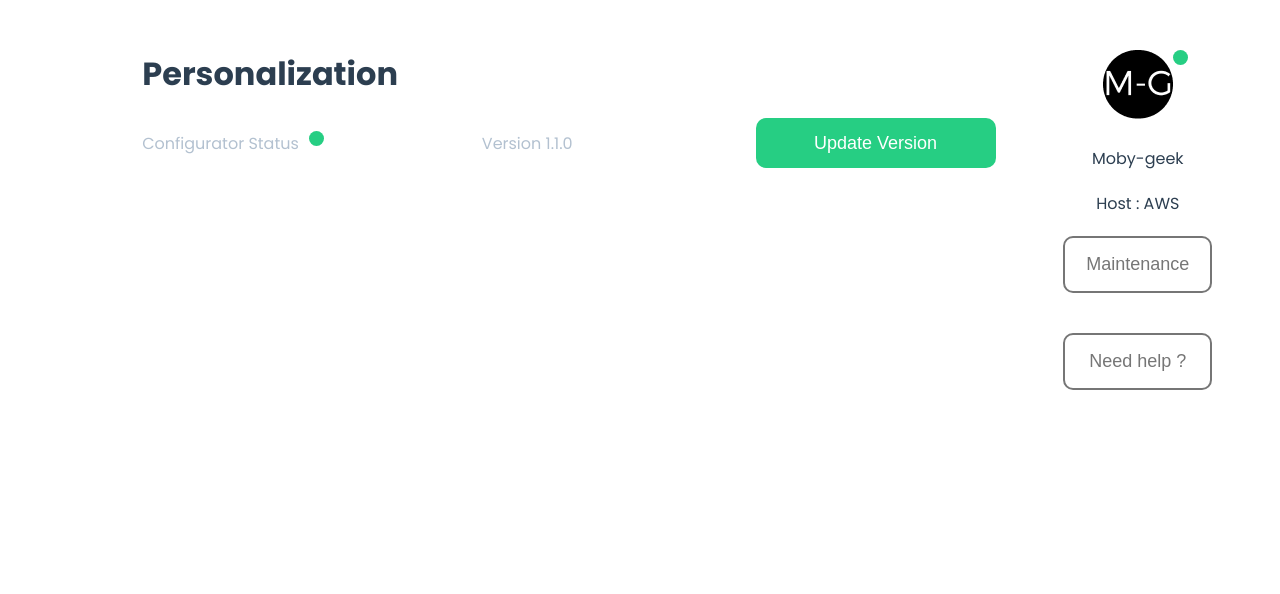
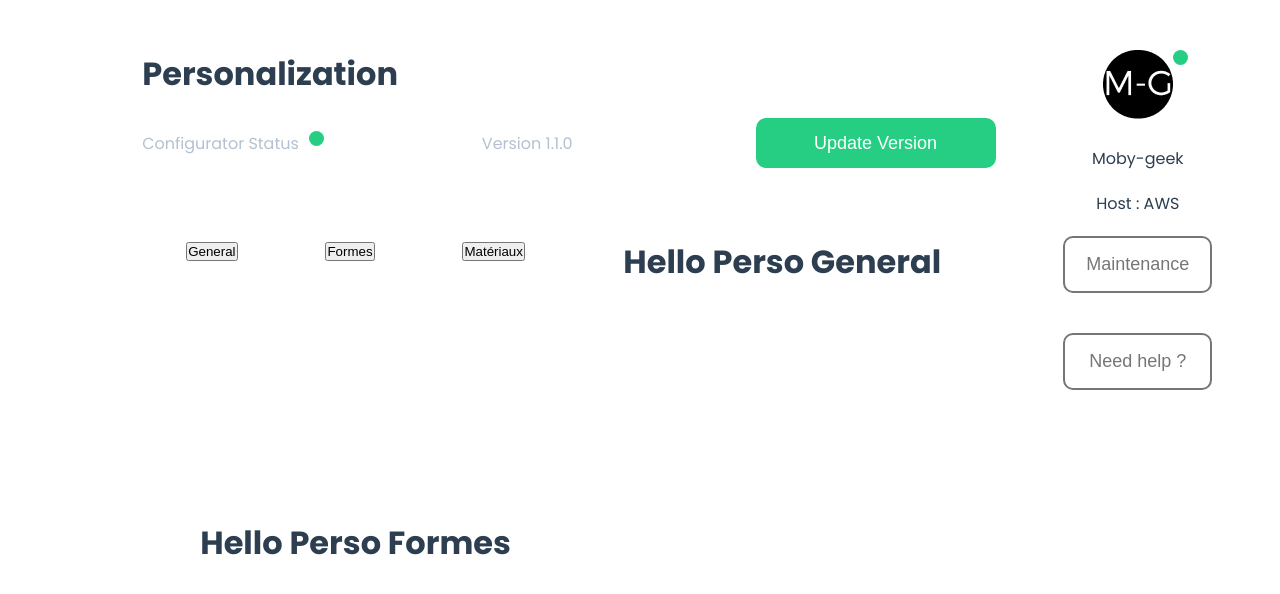
Before and after one commit to PierreDZ/jefabrik-webapp, a Vue app: page /Personalization in a window 1280 px wide. Shown: the top 594 px of the page. Built offline with nearby package versions, Linux system fonts and the light colour scheme.

Commit message:
Adding json file with logs + tests GA api packages

```diff
--- a/src/App.vue
+++ b/src/App.vue
@@ -5,9 +5,8 @@
 </template>
 
 <script>
-
 export default {
-  name: 'App'
+  name: 'App',
 }
 </script>
 
@@ -29,4 +28,7 @@ export default {
   text-align: center;
   color: #2c3e50;
 }
+
+
+
 </style>
--- /dev/null
+++ b/src/components/Perso/Formes.vue
@@ -0,0 +1,5 @@
+<template>
+    <div id="formes">
+        <h1>Hello Perso Formes</h1>
+    </div>
+</template>
--- /dev/null
+++ b/src/components/Perso/General.vue
@@ -0,0 +1,5 @@
+<template>
+    <div id="general">
+        <h1>Hello Perso General</h1>
+    </div>
+</template>
--- a/src/components/PlanetChart3.vue
+++ b/src/components/PlanetChart3.vue
@@ -64,6 +64,6 @@ export default {
   }
 
   #planet-chart3 {
-    height: 200px;
+    height: 192px;
   }
 </style>
--- a/src/main.js
+++ b/src/main.js
@@ -3,10 +3,9 @@ import App from './App.vue'
 import router from './router'
 import Vuex from './store'
 import store from './store'
+// import {private_key_id, client_id, client_x509_cert_url} from '../jefabrik-analytics-a58554767aca.json'
 
 Vue.config.productionTip = false
-
-// Vue.use(Chartkick.use(Chart));
 
 new Vue({
   router,
--- a/src/views/Login.vue
+++ b/src/views/Login.vue
@@ -4,12 +4,12 @@
       <section class="log">
           <div class="inner-log">
               <p>Let's get started</p>
-              <form>
+              <form @submit="checkForm">
                   <label for="email">Email adress</label>
-                  <input type="mail" name="email" id="email">
+                  <input type="mail" name="email">
                   <label for="password">Password</label>
-                  <input type="password" name="password" id="password">
-                  <button type="submit" @click="login">Log In</button>
+                  <input type="password" name="password">
+                  <button type="submit" @click="loginIn">Log In</button>
               </form>
           </div>
       </section>
@@ -17,23 +17,21 @@
 </template>
 
 <script>
+
 export default {
     name: 'Login',
-    data() {
-		return {
-
-		};
+    methods: {
+        checkForm (e) {
+        e.preventDefault();
         },
-    methods: {
-       login: function () {
-           this.$router.push('/Dashboard');
+        loginIn () {
+        this.$router.push('Dashboard');
         }
   }
 }
 </script>
 
-<style lang="scss">
-
+<style lang="scss" scoped>
  .login {
     display: grid;
     height: 100%;
@@ -53,8 +51,7 @@ export default {
             flex-direction: column;
 
             p {
-                    margin-top: 25%;
-                    margin-bottom: 50px;
+                margin: 50px 0;
                 color: black;
                 font-size: 36px;
                 font-weight: bold;
@@ -98,5 +95,4 @@ export default {
         }
     }
 }
-
 </style>
--- a/src/views/Personalization.vue
+++ b/src/views/Personalization.vue
@@ -2,6 +2,15 @@
   <div class="personalization">
     <Navigation />
     <Header :title="title" />
+    <div class="perso-content">
+      <ul class="c-btns">
+        <li v-for="btn in btns" :key="btn.id">
+          <button @click="logV" :value="btn.id">{{ btn.name }}</button>
+        </li>
+      </ul>
+          <General/>
+          <Formes/>
+    </div>
     <UserInfos />
   </div>
 </template>
@@ -10,17 +19,31 @@
 import Header from '@/components/Header.vue';
 import Navigation from '@/components/Navigation.vue';
 import UserInfos from '@/components/UserInfos.vue';
+import General from '@/components/Perso/General.vue';
+import Formes from '@/components/Perso/Formes.vue';
 
 export default {
   name: 'Personalization',
   components: {
     Header,
     Navigation,
-    UserInfos
+    UserInfos,
+    General,
+    Formes
   },
   data () {
     return {
-      title: 'Personalization'
+      title: 'Personalization',
+      btns: [
+        {id: 1, name: 'General'},
+        {id: 2, name: 'Formes'},
+        {id: 3, name: 'Matériaux'},
+      ]
+    }
+  },
+  methods: {
+    logV () {
+
     }
   }
 }
@@ -49,5 +72,23 @@ export default {
         grid-column: 3/4;
         grid-row: 1/4;
       }
+
+      .perso-content {
+        display: grid;
+        grid-template-columns: repeat(2, 1fr);
+        grid-template-rows: repeat(2, 1fr);
+
+        .c-btns {
+          grid-column: 1/2;
+          display: flex;
+          justify-content: space-around;
+          list-style: none;
+        }
+
+        #general {
+          grid-column: 2/3;
+          grid-row: 1/3;
+        }
+      }
   }
 </style>
--- a/src/views/Tracking.vue
+++ b/src/views/Tracking.vue
@@ -64,7 +64,14 @@ export default {
     .tracking-content {
       display: grid;
       grid-template-columns: 1fr 1fr;
-      grid-template-rows: 200px 150px;
+      grid-template-rows: auto auto;
+
+      @media (max-width: 768px) {
+        display: flex;
+        flex-direction: column;
+        align-items: center;
+        margin-top: 50px;
+      }
     }
   }
 </style>
```
Also changed, not shown: jefabrik-analytics-a58554767aca.json (added, +12 -0 lines). Lines whose indentation alone changed are shown as unchanged.
